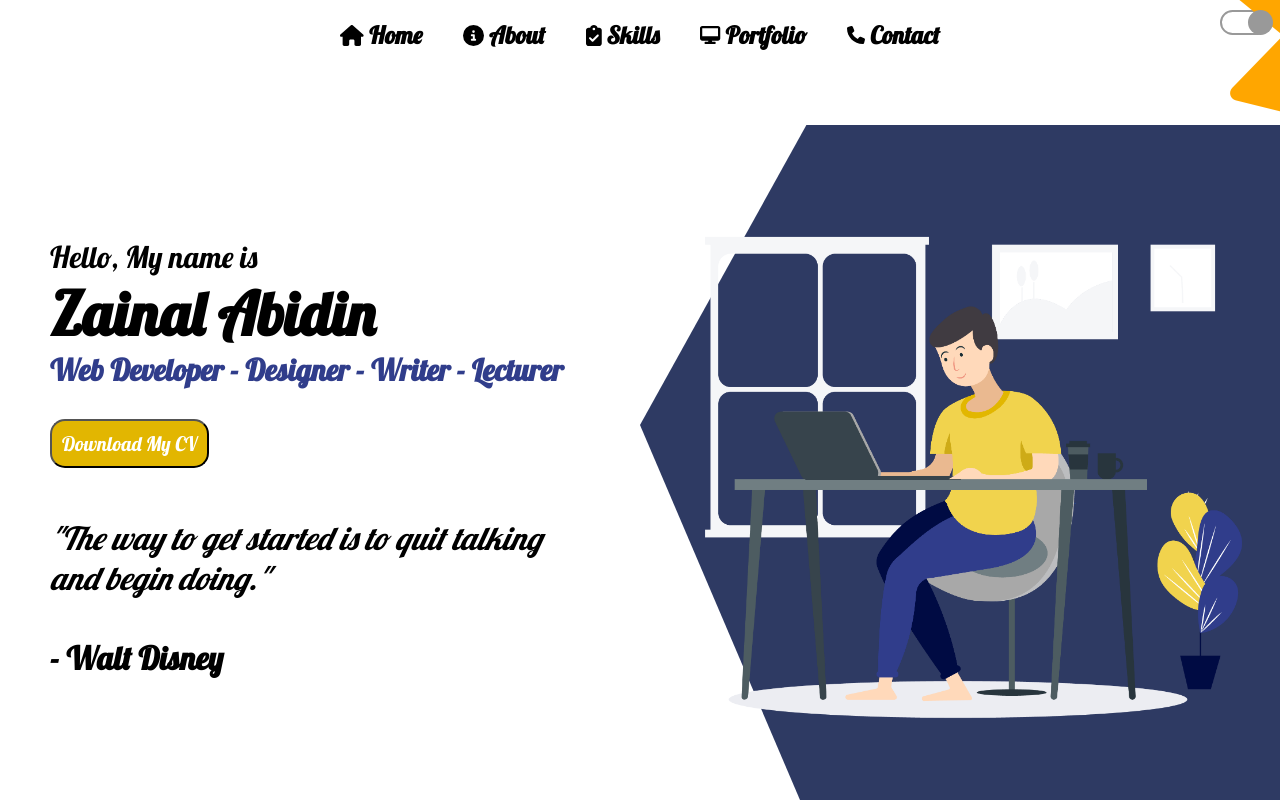
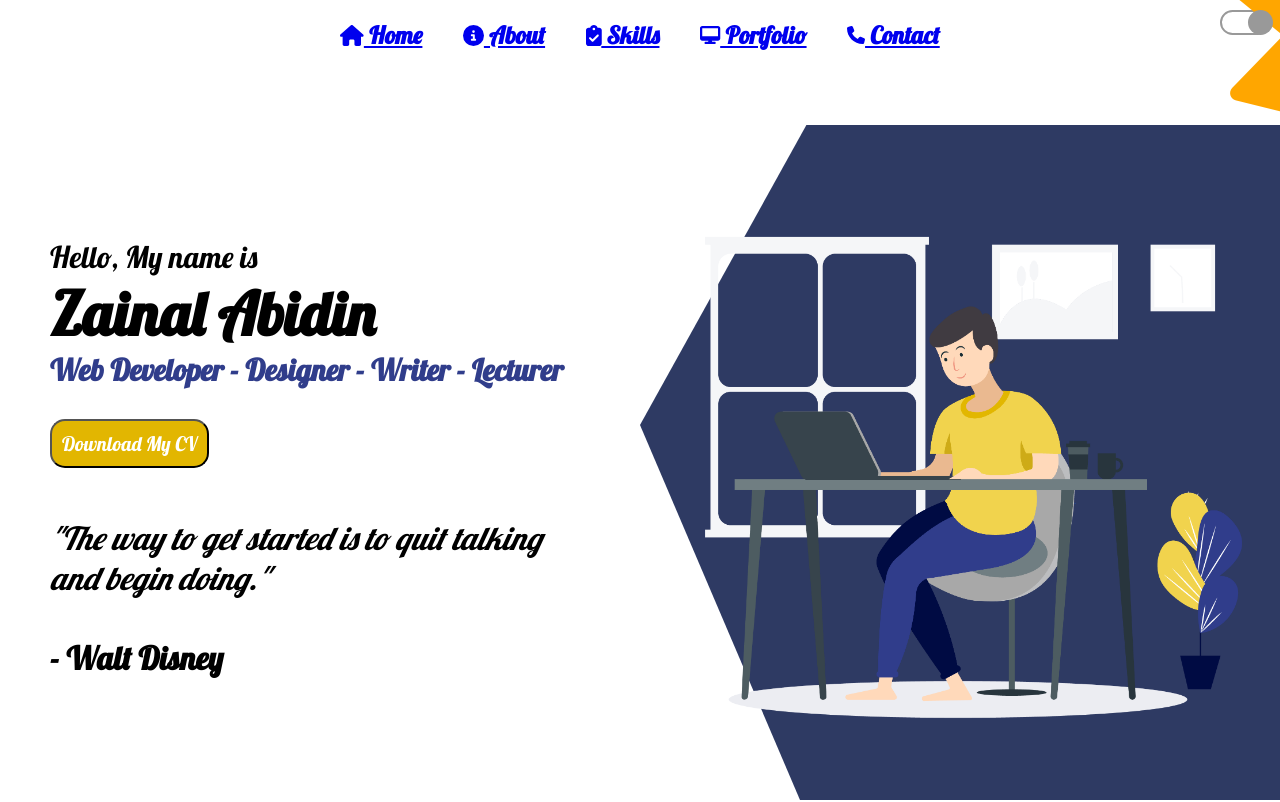
Before and after one commit to zabidin384/zainal-portfolio, a React (Create React App) app: page / in a window 1280 px wide. Shown: the top 802 px of the page. Built offline with nearby package versions, Linux system fonts and the light colour scheme.

Commit message:
Update navbar.css

```diff
--- a/src/components/navbar.css
+++ b/src/components/navbar.css
@@ -9,21 +9,15 @@
 	border-radius: 10px;
 	left: 25vw;
 	right: 25vw;
+	background-color: white;
 }
-
 .n-item {
 	font-size: 24px;
 	font-weight: bold;
 }
-
 .n-item:hover {
 	opacity: 0.5;
 	cursor: pointer;
-}
-
-a {
-	color: inherit;
-	text-decoration: none;
 }
 
 @media screen and (max-width: 480px) {
```
